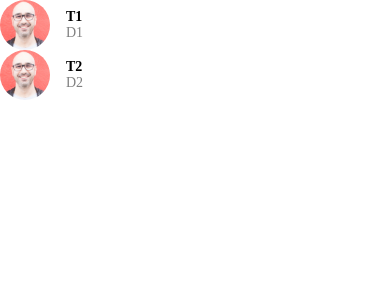
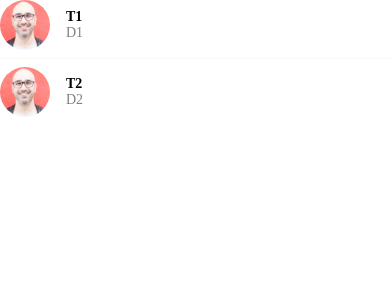
Before and after one commit to mlangsman/DoneWithIt, a React Native app: screen / in a window 390 px wide. Shown: the top 300 px of the page. Built offline with nearby package versions, Linux system fonts and the light colour scheme.

Commit message:
Added ListItemSeparator

```diff
--- a/app/components/ListItem.js
+++ b/app/components/ListItem.js
@@ -2,6 +2,7 @@ import React from "react";
 import { StyleSheet, View, Image } from "react-native";
 
 import AppText from "./AppText";
+import colours from "../config/colours";
 
 const ListItem = ({ image, title = "Title", subtitle = "Subtitle" }) => {
   return (
@@ -32,7 +33,7 @@ const styles = StyleSheet.create({
     fontSize: 14,
   },
   metaSubtitleText: {
-    color: "grey",
+    color: colours.medium,
   },
 });
 
--- /dev/null
+++ b/app/components/ListItemSeparator.js
@@ -0,0 +1,17 @@
+import { View, StyleSheet } from "react-native";
+import React from "react";
+
+import colours from "../config/colours";
+
+export default function ListItemSeparator() {
+  return <View style={styles.separator} />;
+}
+
+const styles = StyleSheet.create({
+  separator: {
+    height: 1,
+    marginVertical: 8,
+    width: "100%",
+    backgroundColor: colours.light,
+  },
+});
--- a/app/config/colours.js
+++ b/app/config/colours.js
@@ -1,4 +1,6 @@
 export default {
   primary: "#fc5c65",
   secondary: "#4ECDC4",
+  medium: "grey",
+  light: "#F9F9F9",
 };
--- a/app/screens/MessagesScreen.js
+++ b/app/screens/MessagesScreen.js
@@ -1,15 +1,10 @@
 import React from "react";
-import {
-  FlatList,
-  SafeAreaView,
-  StyleSheet,
-  StatusBar,
-  Platform,
-} from "react-native";
-import Constants from "expo-constants";
+import { FlatList, SafeAreaView, StyleSheet, View } from "react-native";
 
 import ListItem from "../components/ListItem";
 import Screen from "../components/Screen";
+import colours from "../config/colours";
+import ListItemSeparator from "../components/ListItemSeparator";
 
 const messages = [
   {
@@ -39,9 +34,12 @@ const MessagesScreen = (props) => {
             subtitle={item.description}
           />
         )}
+        ItemSeparatorComponent={() => <ListItemSeparator />}
       />
     </Screen>
   );
 };
 
+const styles = StyleSheet.create({});
+
 export default MessagesScreen;
```
